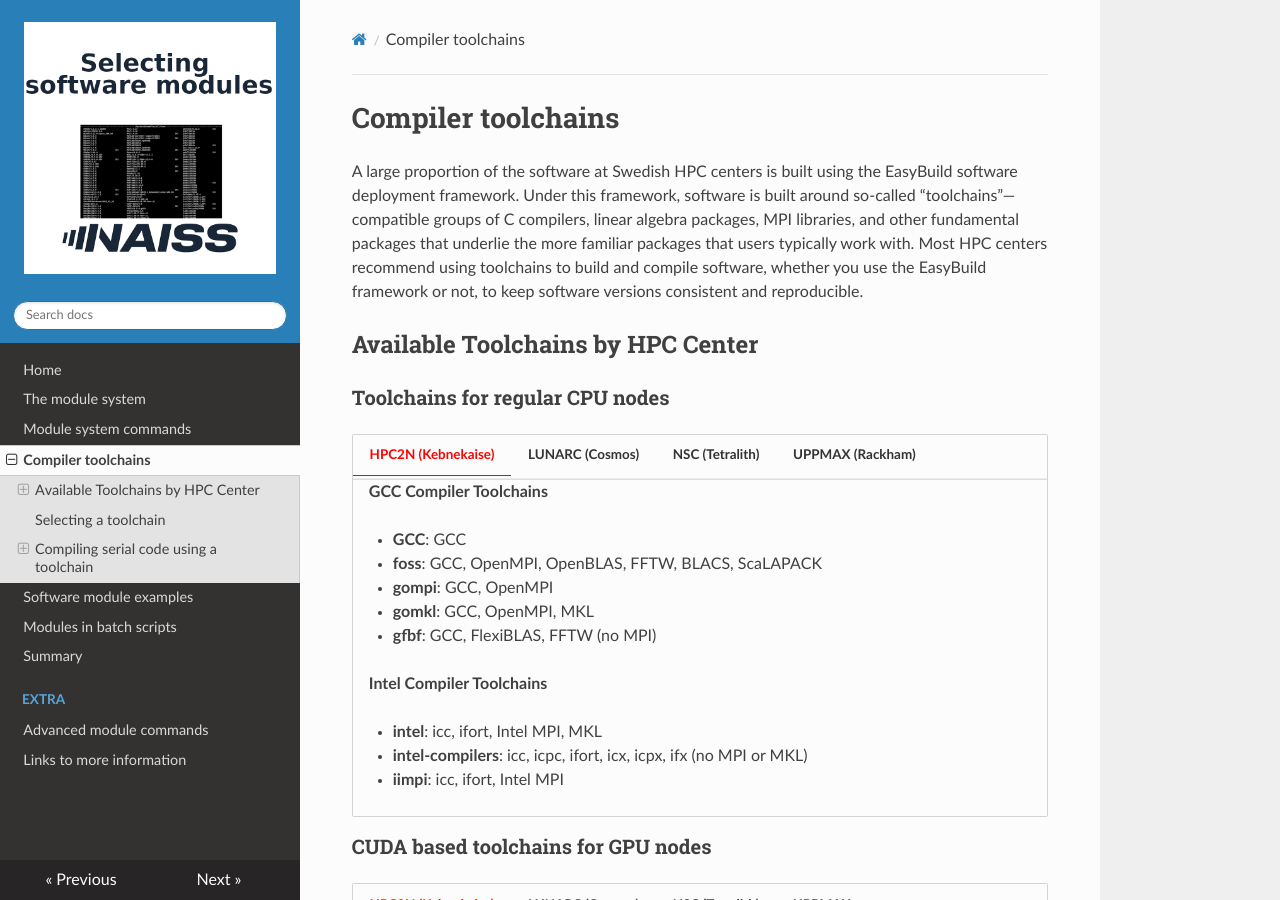
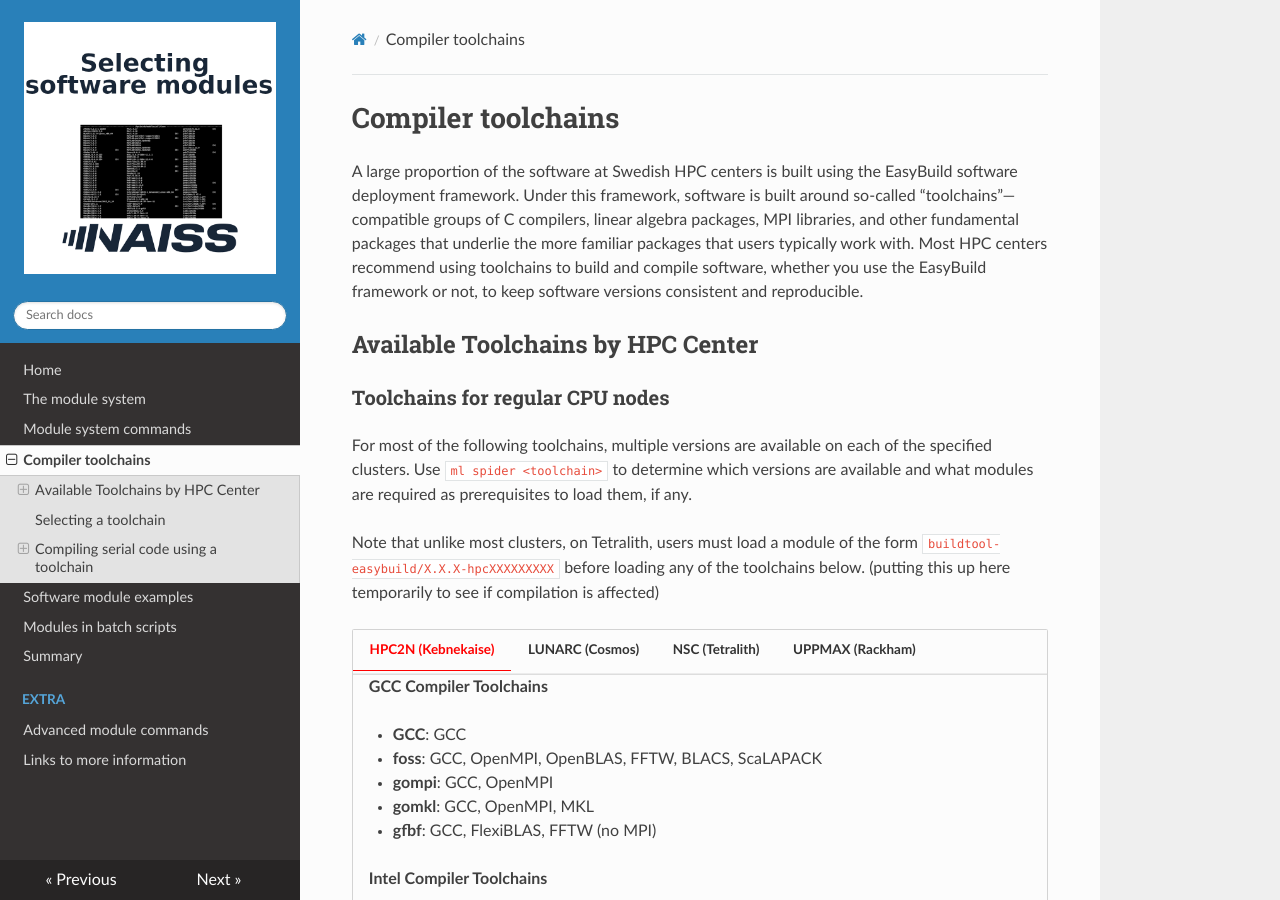
Before and after one commit to hpc2n/selecting-modules, an MkDocs documentation site: the page built from docs/toolchains.md, in a window 1280 px wide and 900 px high. Built offline with MkDocs 1.6.1, drawn with Linux system fonts in a browser that asks for light colours; nearby versions of some CDN libraries.

```diff
--- a/docs/toolchains.md
+++ b/docs/toolchains.md
@@ -11,6 +11,15 @@
 ## Available Toolchains by HPC Center
 
 ### Toolchains for regular CPU nodes
+
+For most of the following toolchains, multiple versions are available on each of
+the specified clusters. Use `ml spider <toolchain>` to determine which versions
+are available and what modules are required as prerequisites to load them, if
+any.
+
+Note that unlike most clusters, on Tetralith, users must load a module of the form
+`buildtool-easybuild/X.X.X-hpcXXXXXXXXX` before loading any of the toolchains below.
+(putting this up here temporarily to see if compilation is affected)
 
 === "HPC2N (Kebnekaise)"
 
```
Also changed, not shown: other parts of docs/toolchains.md (+0 -3 lines).
